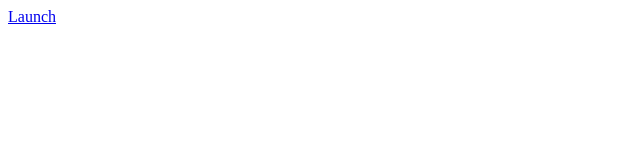
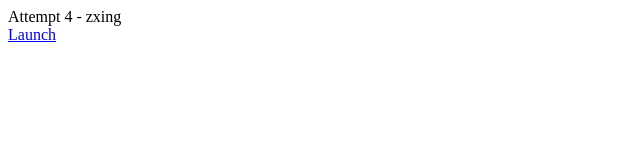
Before and after one commit to mpsanders/rc-fb-android-launcher, a plain HTML site: page index.html in a window 1280 px wide. Shown: the whole page, without its empty margins (0-640 px from the left). Drawn offline with Linux system fonts and the light colour scheme.

Commit message:
Remove fluff

```diff
--- a/index.html
+++ b/index.html
@@ -9,6 +9,8 @@
         <meta http-equiv="Expires" content="0" />
     </head>
     <body>
-        <a href="intent://www.example.com/#Intent;scheme=https;package=com.example.intenturltest;end">Launch</a>
+        Attempt 4 - zxing
+        <br/>
+        <a href="intent://scan/#Intent;scheme=zxing;package=com.google.zxing.client.android;end">Launch</a>
     </body>
 </html>
```
